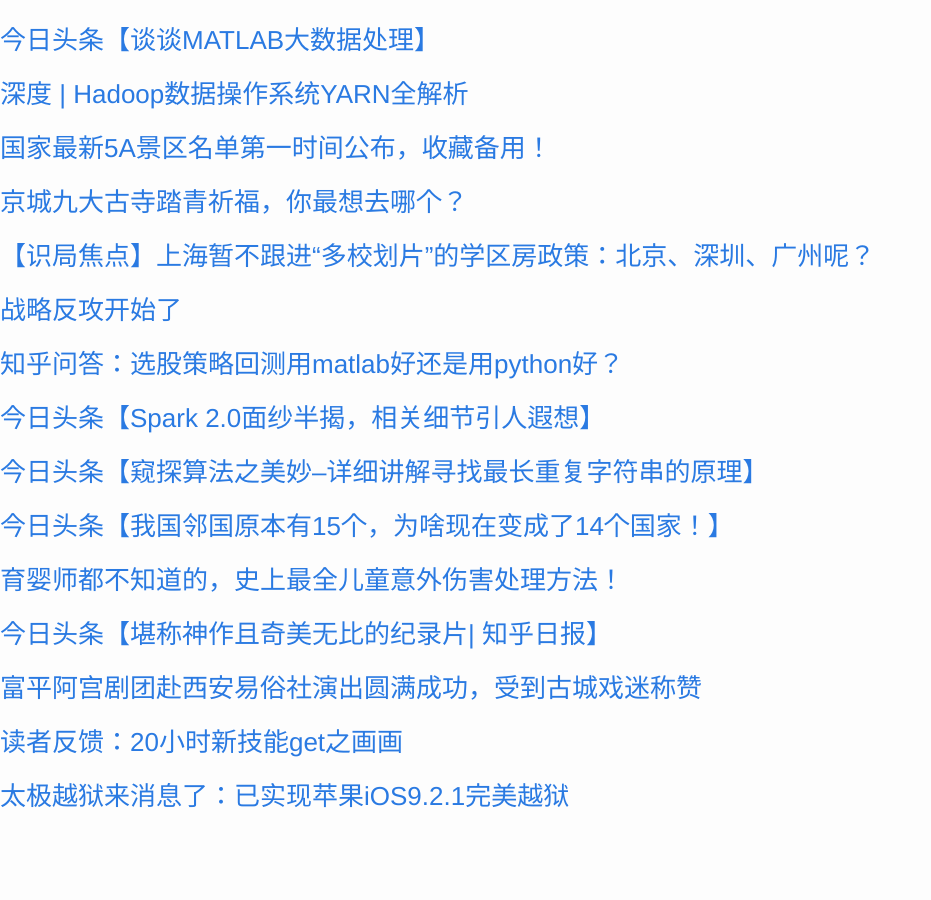
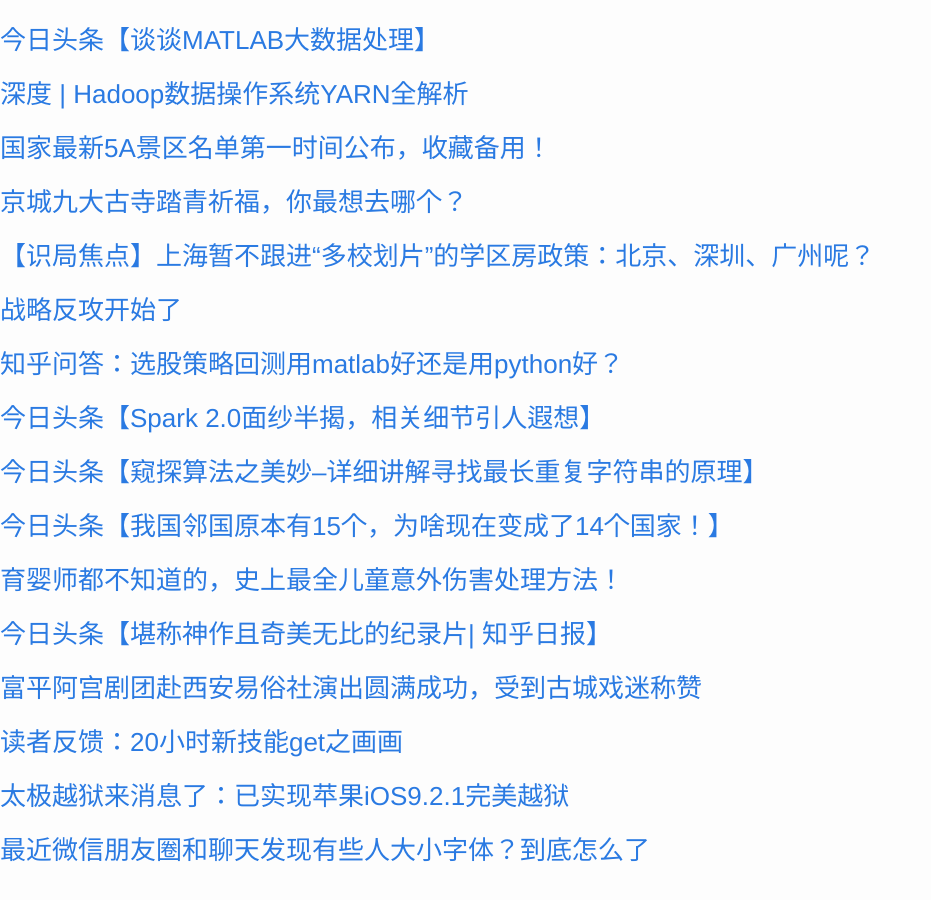
Before and after one commit to cnwarden/cnwarden.github.io, a Jekyll site: the page built from _posts/2016-02-22-test.markdown, in a window 1280 px wide and 900 px high, scrolled down 1056 px. Shown: the whole window, without its empty margins (0-931 px from the left). Built offline with Jekyll 4.4.1, drawn with Linux system fonts in a browser that asks for light colours; before the commit the page ends 1902 px from its top, so only the background shows below that.

Commit message:
auto commit

```diff
--- a/_posts/2016-02-22-test.markdown
+++ b/_posts/2016-02-22-test.markdown
@@ -69,3 +69,5 @@ categories: update
 ### [读者反馈：20小时新技能get之画画](http://mp.weixin.qq.com/s?__biz=MjM5NjA3OTM0MA==&mid=405125973&idx=1&sn=feb2a11a15529b7c3d9a5854f3fa48d6&scene=0#wechat_redirect)
 
 ### [太极越狱来消息了：已实现苹果iOS9.2.1完美越狱](http://mp.weixin.qq.com/s?__biz=MzA4ODczODExNQ==&mid=402215094&idx=1&sn=6dd07739ee4f92f9161ca627e65ad773&scene=0#wechat_redirect)
+
+### [最近微信朋友圈和聊天发现有些人大小字体？到底怎么了](http://mp.weixin.qq.com/s?__biz=MzA4ODczODExNQ==&mid=402215094&idx=2&sn=8444eb8c11f7e6af0b82a5d6bf896dfc&scene=0#wechat_redirect)
```
